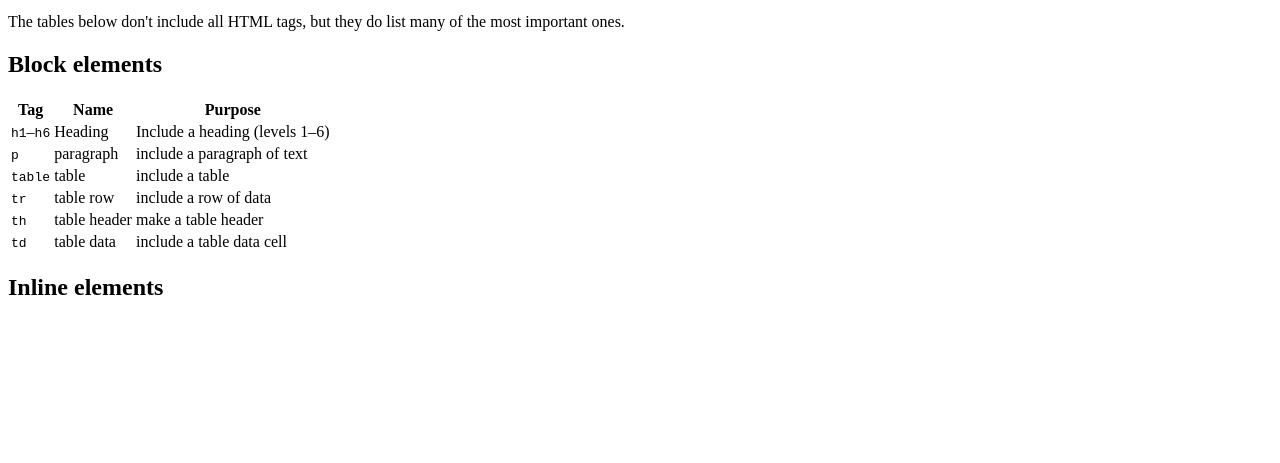
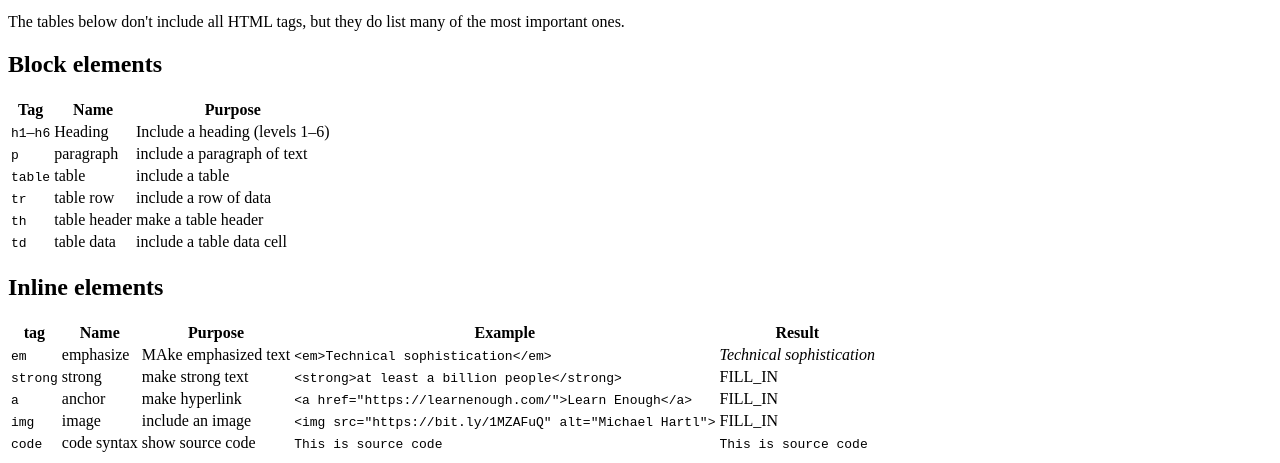
Before and after one commit to yousufmahomed/sample_website, a plain HTML site: page tags.html in a window 1280 px wide. Shown: the part 439-902 px from the top of the page. Before the commit the page ends 800 px from the top, so only its background shows below. Drawn offline with Linux system fonts and the light colour scheme.

Commit message:
update tag page table

```diff
--- a/tags.html
+++ b/tags.html
@@ -68,6 +68,65 @@
 
 
     <h2>Inline elements</h2>
+        <table>
+            <tr>
+                <th>tag</th>
+                <th>Name</th>
+                <th>Purpose</th>
+                <th>Example</th>
+                <th>Result</th>
+
+            </tr>
+            <tr>
+                <td><code>em</code></td>
+                <td>emphasize</td>
+                <td>MAke emphasized text</td>
+                <td><code>&lt;em&gt;Technical sophistication&lt;/em&gt;</code></td>
+                <td><em>Technical sophistication</em></td>
+            </tr>
+            <tr>
+                <td><code>strong</code></td>
+                <td>strong</td>
+                <td>make strong text</td>
+                <td>
+                  <code>&lt;strong&gt;at least a billion people&lt;/strong&gt;</code>
+                </td>
+                <td>FILL_IN</td>
+              </tr>
+              <tr>
+                <td><code>a</code></td>
+                <td>anchor</td>
+                <td>make hyperlink</td>
+                <td>
+                  <code>
+                    &lt;a href="https://learnenough.com/"&gt;Learn Enough&lt;/a&gt;
+                  </code>
+                </td>
+                <td>FILL_IN</td>
+              </tr>
+              <tr>
+                <td><code>img</code></td>
+                <td>image</td>
+                <td>include an image</td>
+                <td>
+                  <code>
+                    &lt;img src="https://bit.ly/1MZAFuQ" alt="Michael Hartl"&gt;
+                  </code>
+                </td>
+                <td>FILL_IN</td>
+              </tr>
+              <tr>
+                <td><code>code</code></td>
+                <td>code syntax</td>
+                <td>show source code</td>
+                <td>
+                  <code><code>This is source code</code></code>
+                </td>
+                <td>
+                  <code>This is source code</code>
+                </td>
+            </tr>
+        </table>
 
 </body>
 </html>
```
